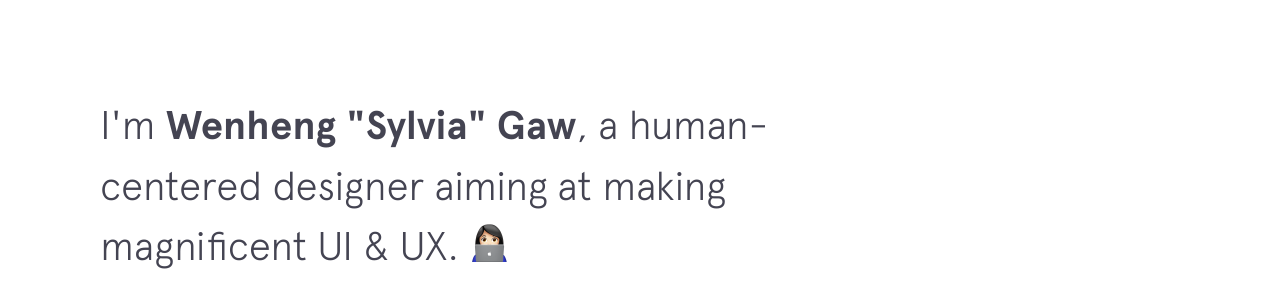
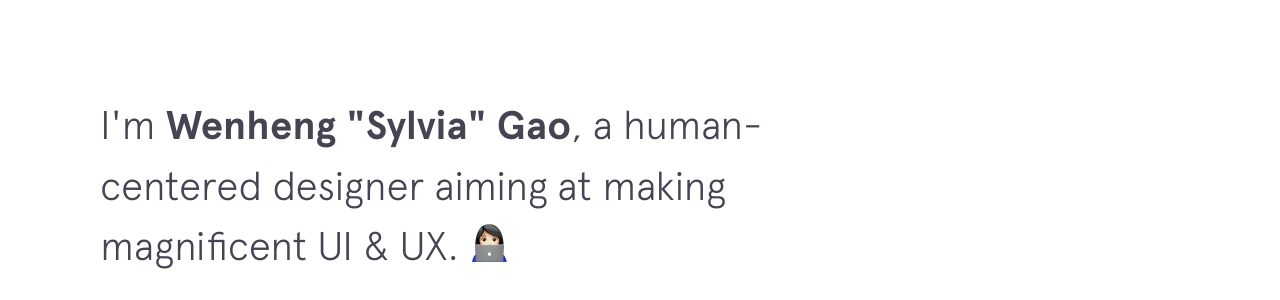
Before and after one commit to SylGaw/SylGaw.github.io, a Jekyll site: the page built from index.html, in a window 1280 px wide and 900 px high. Shown: the part 284-584 px from the top of the window. Built offline with Jekyll 4.4.1, drawn with Linux system fonts in a browser that asks for light colours; nearby versions of some CDN libraries.

Commit message:
personalize

```diff
--- a/_includes/intro.html
+++ b/_includes/intro.html
@@ -4,7 +4,7 @@
   </h1>
 
   <h2 class="intro__tagline">I'm
-    <span class="name">Wenheng "Sylvia" Gaw</span>, a human-centered designer aiming at making magnificent UI &amp; UX.
+    <span class="name">Wenheng "Sylvia" Gao</span>, a human-centered designer aiming at making magnificent UI &amp; UX.
     <span class="emoji technologist"></span>
   </h2>
 
```
